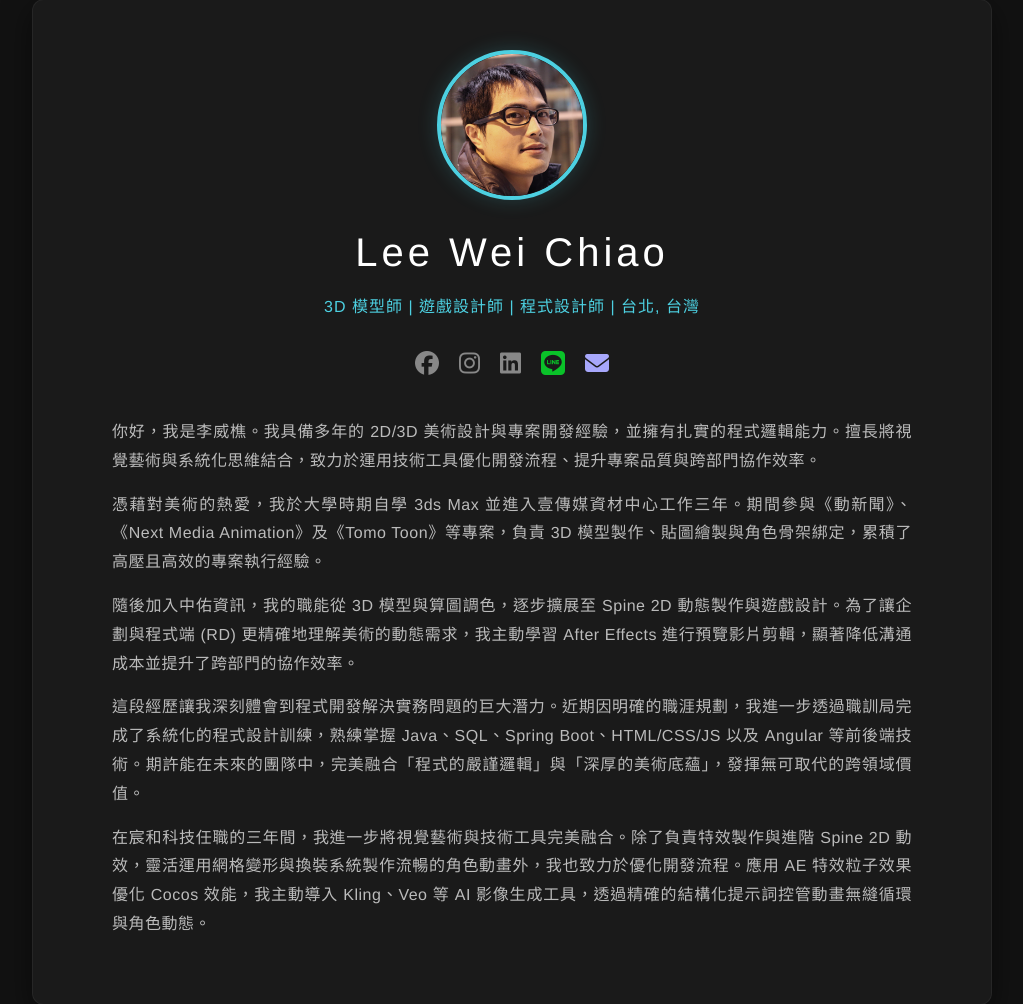
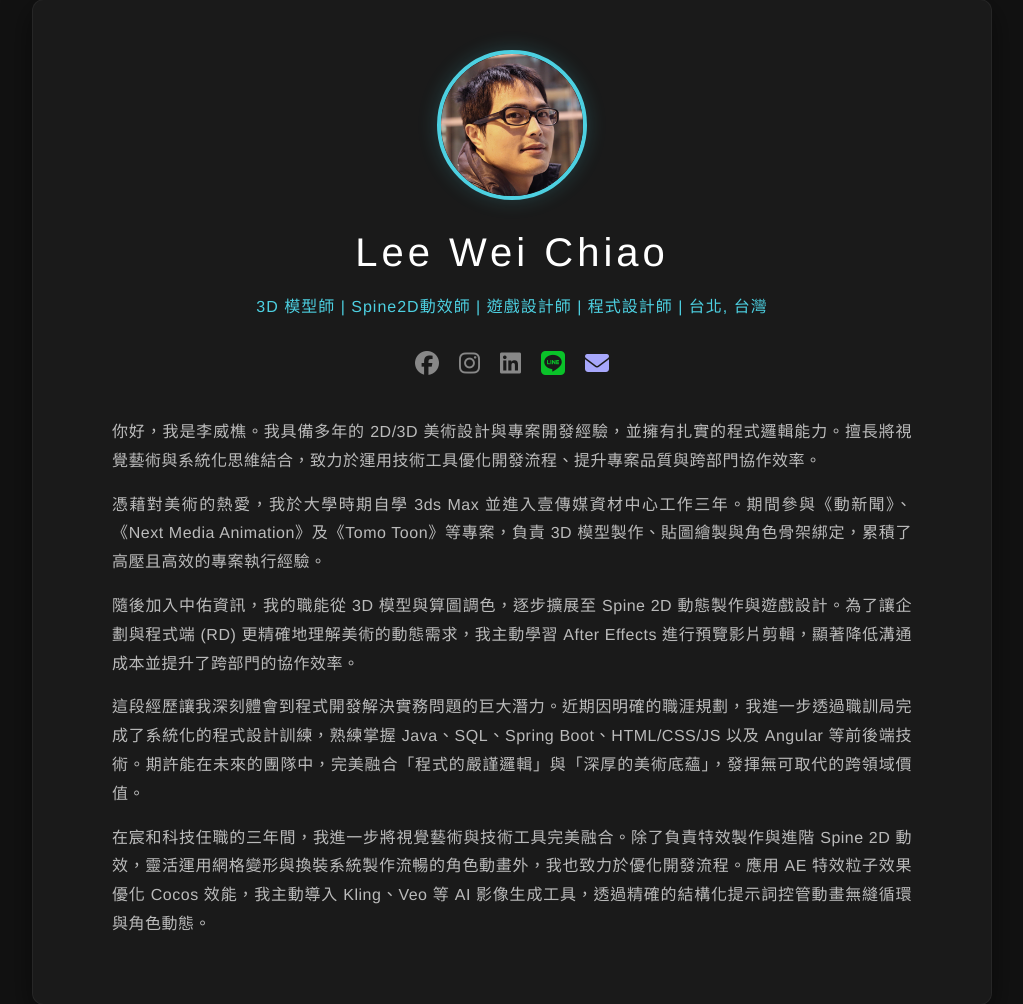
Before and after one commit to pushincoa/person, a Spring Boot app: page /about.html in a window 1280 px wide. Shown: the part 121-1125 px from the top of the page, without its empty margins (128-1151 px from the left). Run offline with Spring Boot 4, Linux system fonts and the light colour scheme; some libraries are stand-ins or nearby versions.

Commit message:
Update title to include Spine2D animator role

```diff
--- a/src/main/resources/static/about.html
+++ b/src/main/resources/static/about.html
@@ -274,7 +274,7 @@
             </div>
 
             <h1 class="name">Lee Wei Chiao</h1>
-            <div class="title">3D 模型師 | 遊戲設計師 | 程式設計師 | 台北, 台灣</div>
+            <div class="title">3D 模型師 | Spine2D動效師  | 遊戲設計師 | 程式設計師 | 台北, 台灣</div>
 
             <div class="social-media">
                 <a class="social-media-link" href="#" target="_blank"><i class="fa-brands fa-facebook"></i></a>
```
